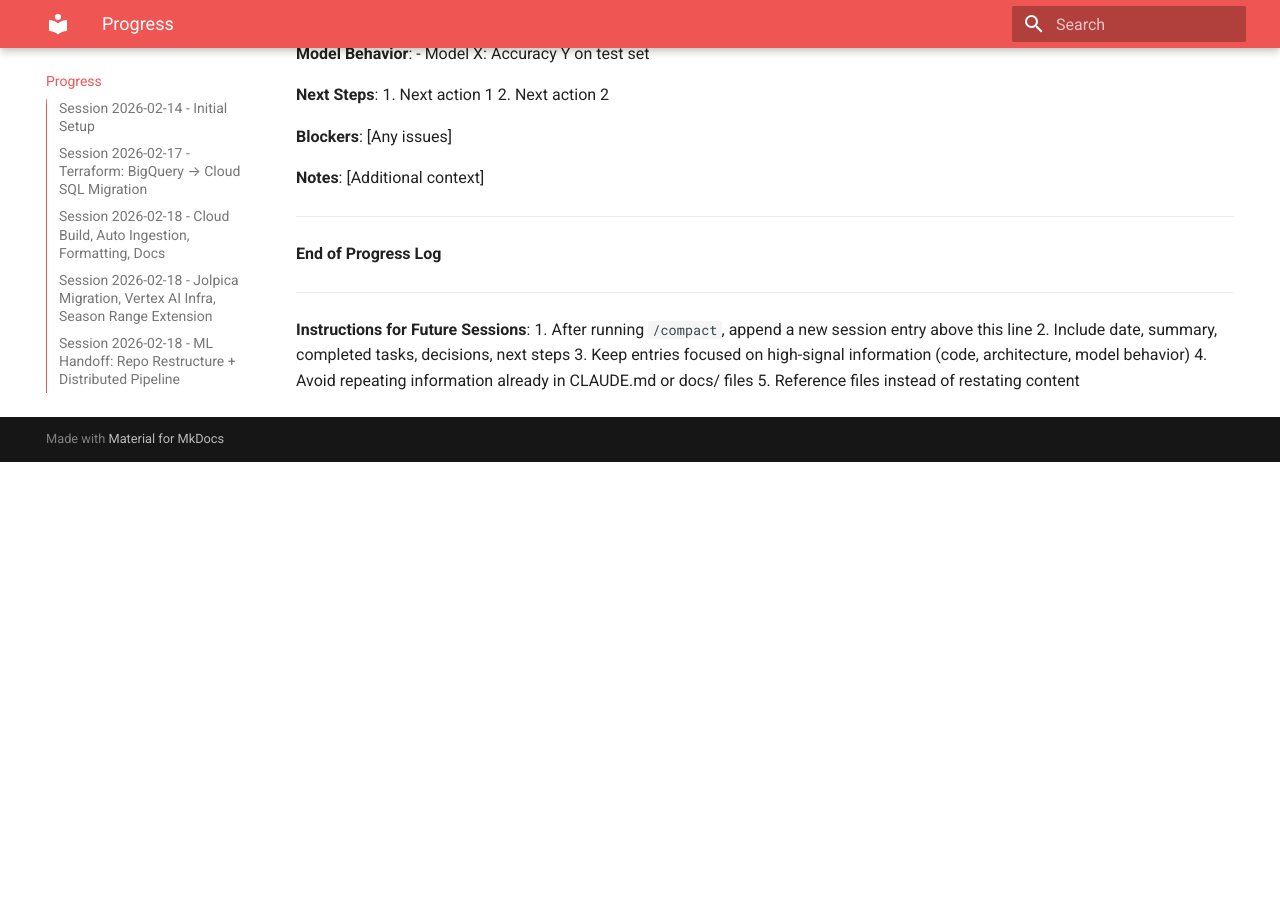
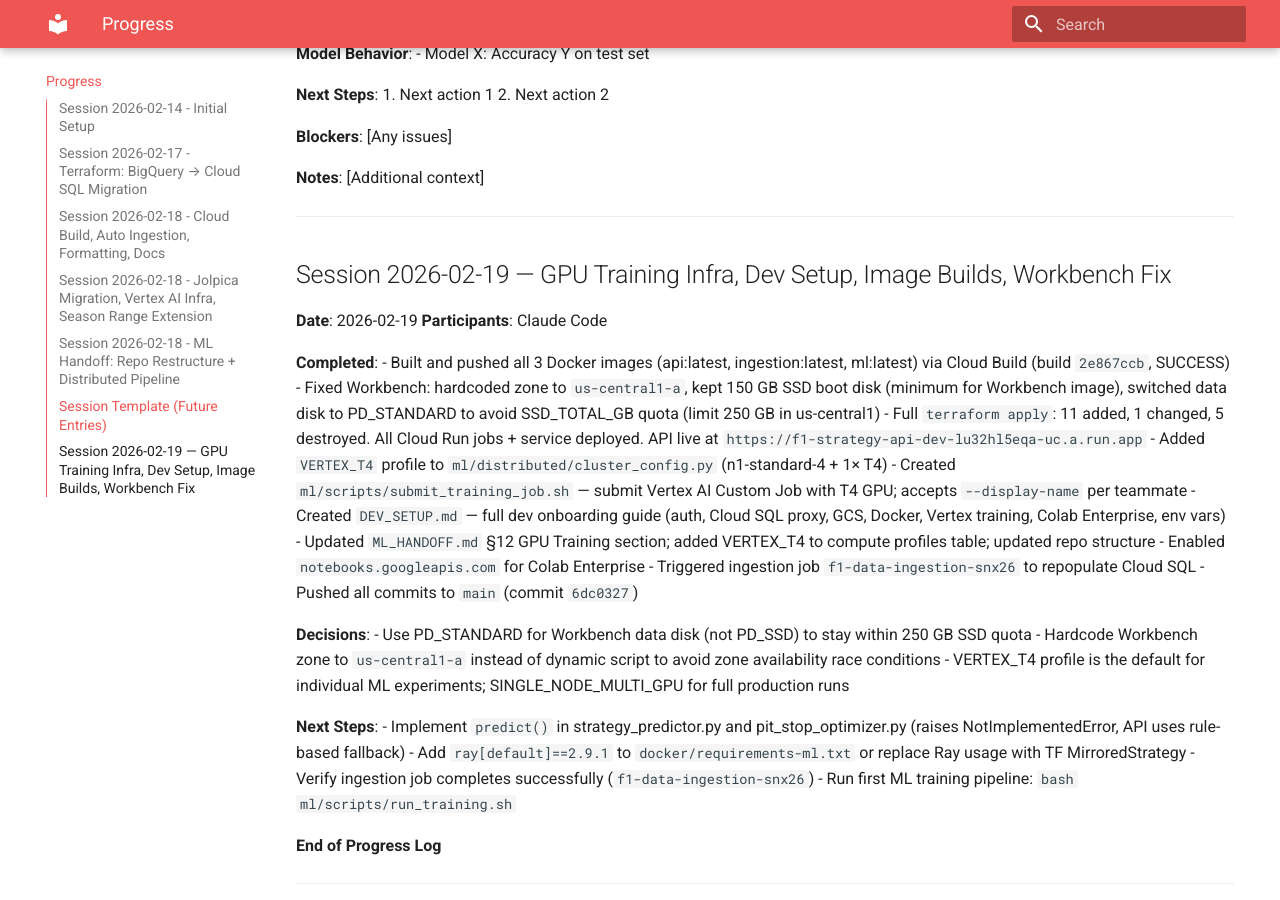
Before and after one commit to bkiritom8/test, an MkDocs documentation site: the page built from docs/progress.md, in a window 1280 px wide and 900 px high, scrolled down 4469 px. Built offline with MkDocs 1.6.1 and Material for MkDocs 9.7.7, drawn with Linux system fonts in a browser that asks for light colours; before the commit the page ends 4931 px from its top, so only the background shows below that.

Commit message:
docs: append 2026-02-19 session notes to progress.md
Co-Authored-By: Claude Sonnet 4.6 <noreply@anthropic.com>

```diff
--- a/docs/progress.md
+++ b/docs/progress.md
@@ -262,6 +262,34 @@ Full ML team handoff — repo restructured into clean domain separation, distrib
 
 ---
 
+## Session 2026-02-19 — GPU Training Infra, Dev Setup, Image Builds, Workbench Fix
+
+**Date**: 2026-02-19
+**Participants**: Claude Code
+
+**Completed**:
+- Built and pushed all 3 Docker images (api:latest, ingestion:latest, ml:latest) via Cloud Build (build `2e867ccb`, SUCCESS)
+- Fixed Workbench: hardcoded zone to `us-central1-a`, kept 150 GB SSD boot disk (minimum for Workbench image), switched data disk to PD_STANDARD to avoid SSD_TOTAL_GB quota (limit 250 GB in us-central1)
+- Full `terraform apply`: 11 added, 1 changed, 5 destroyed. All Cloud Run jobs + service deployed. API live at `https://f1-strategy-api-dev-lu32hl5eqa-uc.a.run.app`
+- Added `VERTEX_T4` profile to `ml/distributed/cluster_config.py` (n1-standard-4 + 1× T4)
+- Created `ml/scripts/submit_training_job.sh` — submit Vertex AI Custom Job with T4 GPU; accepts `--display-name` per teammate
+- Created `DEV_SETUP.md` — full dev onboarding guide (auth, Cloud SQL proxy, GCS, Docker, Vertex training, Colab Enterprise, env vars)
+- Updated `ML_HANDOFF.md` §12 GPU Training section; added VERTEX_T4 to compute profiles table; updated repo structure
+- Enabled `notebooks.googleapis.com` for Colab Enterprise
+- Triggered ingestion job `f1-data-ingestion-snx26` to repopulate Cloud SQL
+- Pushed all commits to `main` (commit `6dc0327`)
+
+**Decisions**:
+- Use PD_STANDARD for Workbench data disk (not PD_SSD) to stay within 250 GB SSD quota
+- Hardcode Workbench zone to `us-central1-a` instead of dynamic script to avoid zone availability race conditions
+- VERTEX_T4 profile is the default for individual ML experiments; SINGLE_NODE_MULTI_GPU for full production runs
+
+**Next Steps**:
+- Implement `predict()` in strategy_predictor.py and pit_stop_optimizer.py (raises NotImplementedError, API uses rule-based fallback)
+- Add `ray[default]==2.9.1` to `docker/requirements-ml.txt` or replace Ray usage with TF MirroredStrategy
+- Verify ingestion job completes successfully (`f1-data-ingestion-snx26`)
+- Run first ML training pipeline: `bash ml/scripts/run_training.sh`
+
 **End of Progress Log**
 
 ---
```
